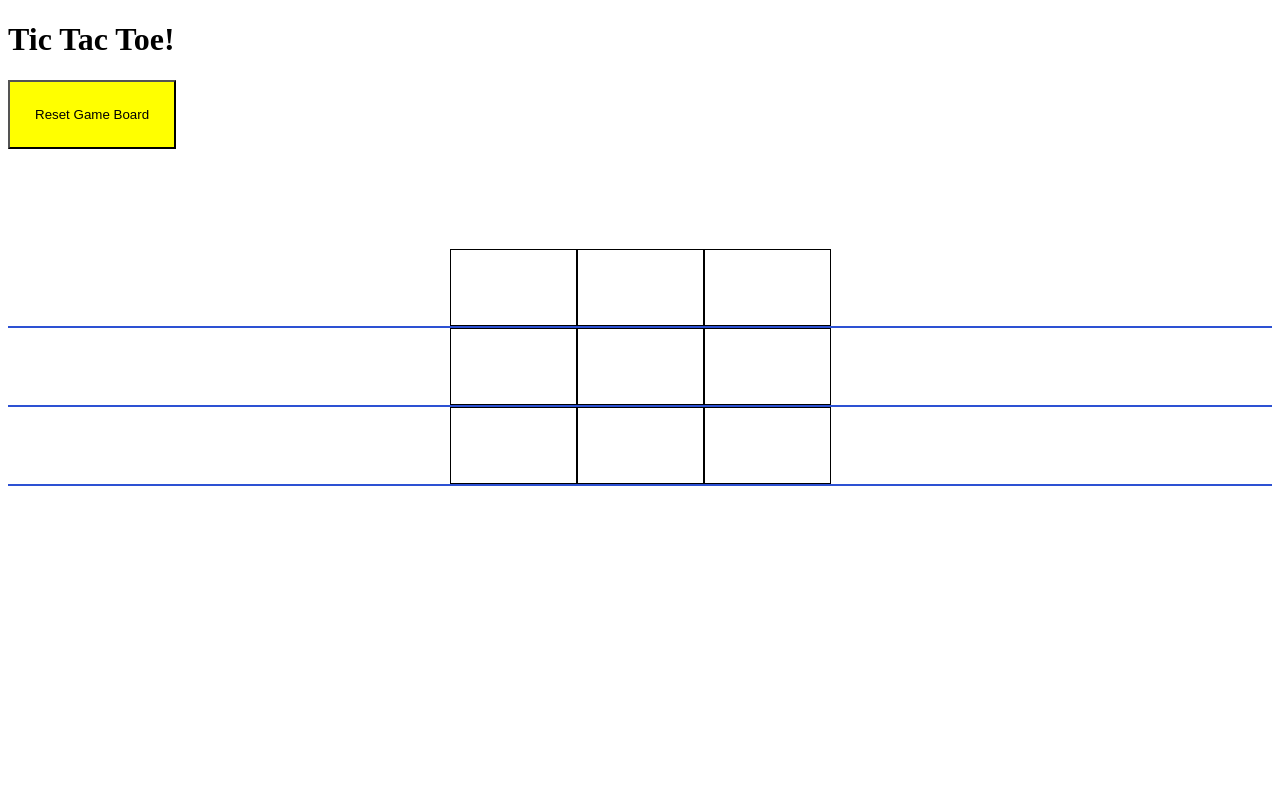
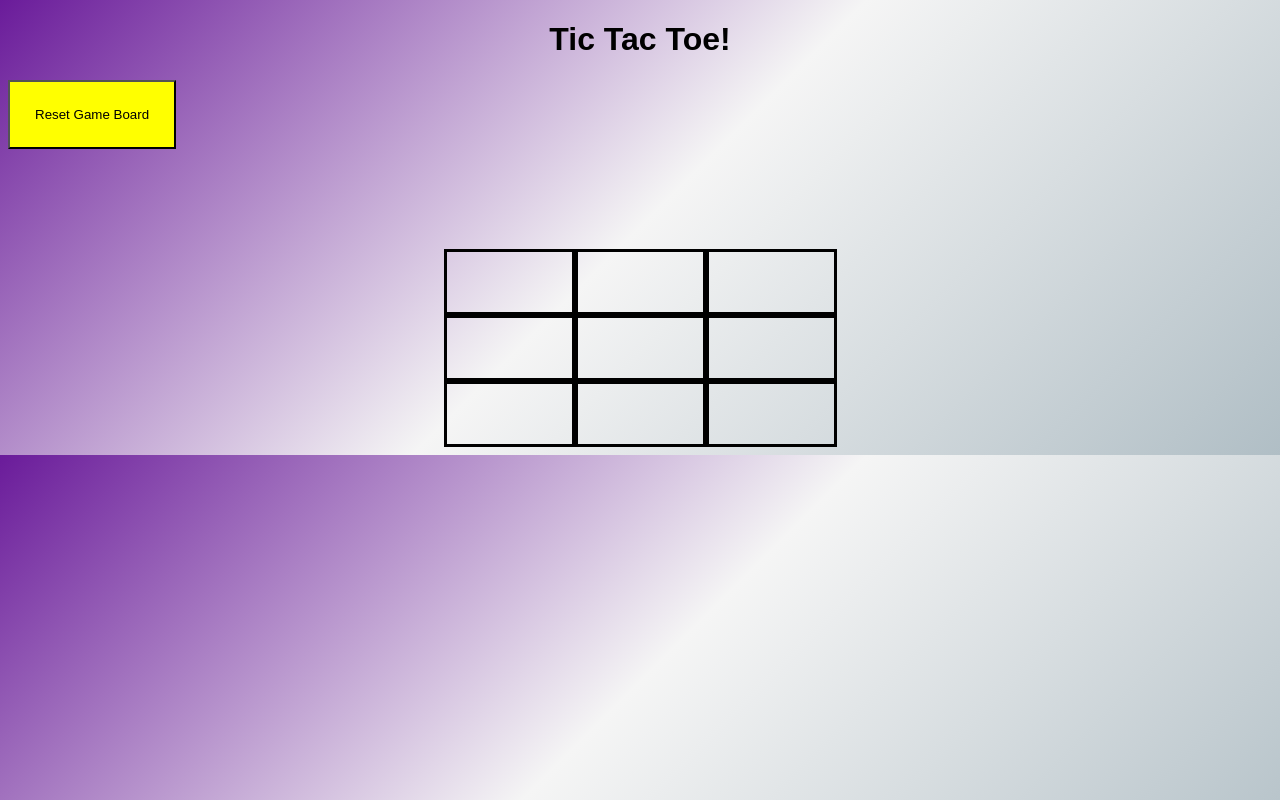
Before and after one commit to mgall021/Tic-Tac-Toe, a plain HTML site: page index.html in a window 1280 px wide. Drawn offline with Linux system fonts and the light colour scheme.

Commit message:
Cleaned up the look of my css page

```diff
--- a/style.css
+++ b/style.css
@@ -6,12 +6,13 @@
 .column {
   width: 125px;
   height: 0;
-  padding-bottom: 75px;
-  border: 1px solid black;
+  padding-bottom: 60px;
+  border: 3px solid black;
   display: flex;
   align-items: left;
   justify-content: center;
   font-size: 50px;
+
   /* cursor: pointer; */
 }
 
@@ -30,7 +31,7 @@
 }
 
 #grid .row {
-  border-bottom: 2px solid #2d51d3;
+  border-bottom: 0.1px;
 }
 
 .X {
@@ -46,8 +47,15 @@
   padding: 25px;
   display: flex;
   justify-content: center;
+  font-family: fantasy;
 }
-#h1 {
-  display: flexbox;
-  justify-content: center;
+h1 {
+  text-align: center;
+  font-family: fantasy;
 }
+
+body {
+  font-family: fantasy;
+  /* background: linear-gradient(135deg, #6a1b9a, #e1bee7, #b0bec5); */
+  background: linear-gradient(135deg, #6a1b9a, #f5f5f5, #b0bec5);
+}
```
